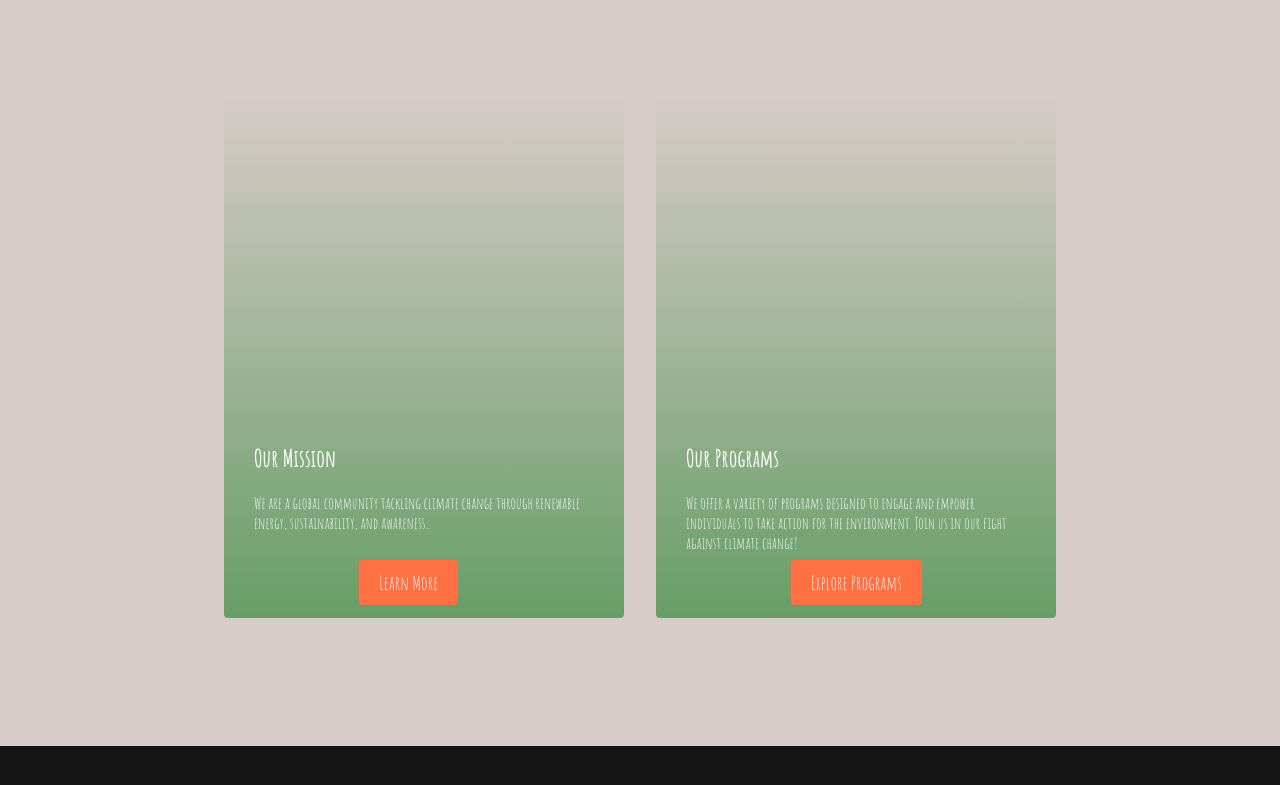
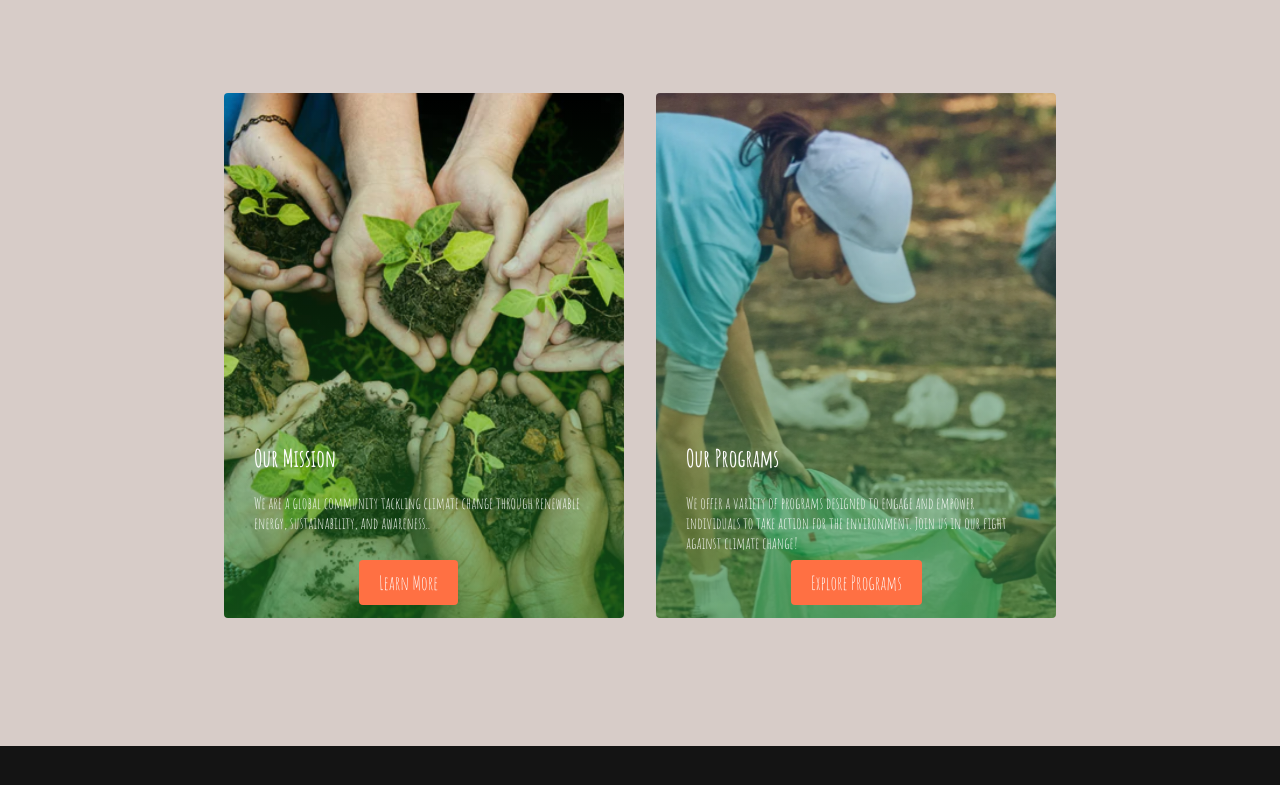
Before and after one commit to ThristanW/HCI-Final-Project, a plain HTML site: page index.html in a window 1280 px wide. Shown: the part 681-1466 px from the top of the page. Drawn offline with Linux system fonts and the light colour scheme.

Commit message:
Update styles.css

```diff
--- a/styles.css
+++ b/styles.css
@@ -399,7 +399,7 @@
         rgba(0,0,0,0) 0%,
         rgba(28, 126, 36, 0.6) 100%
     ),
-    url('/Final Project Revamp/resources/mission_image.png');
+    url('resources/mission_image.png');
     background-size: cover;
         position: relative;
     color: #fff;
@@ -411,7 +411,7 @@
         rgba(0,0,0,0) 0%,
         rgba(28, 126, 36, 0.6) 100%
     ),
-    url('/Final Project Revamp/resources/programs_image.png');
+    url('resources/programs_image.png');
 }
 
 .about h2 {
```
